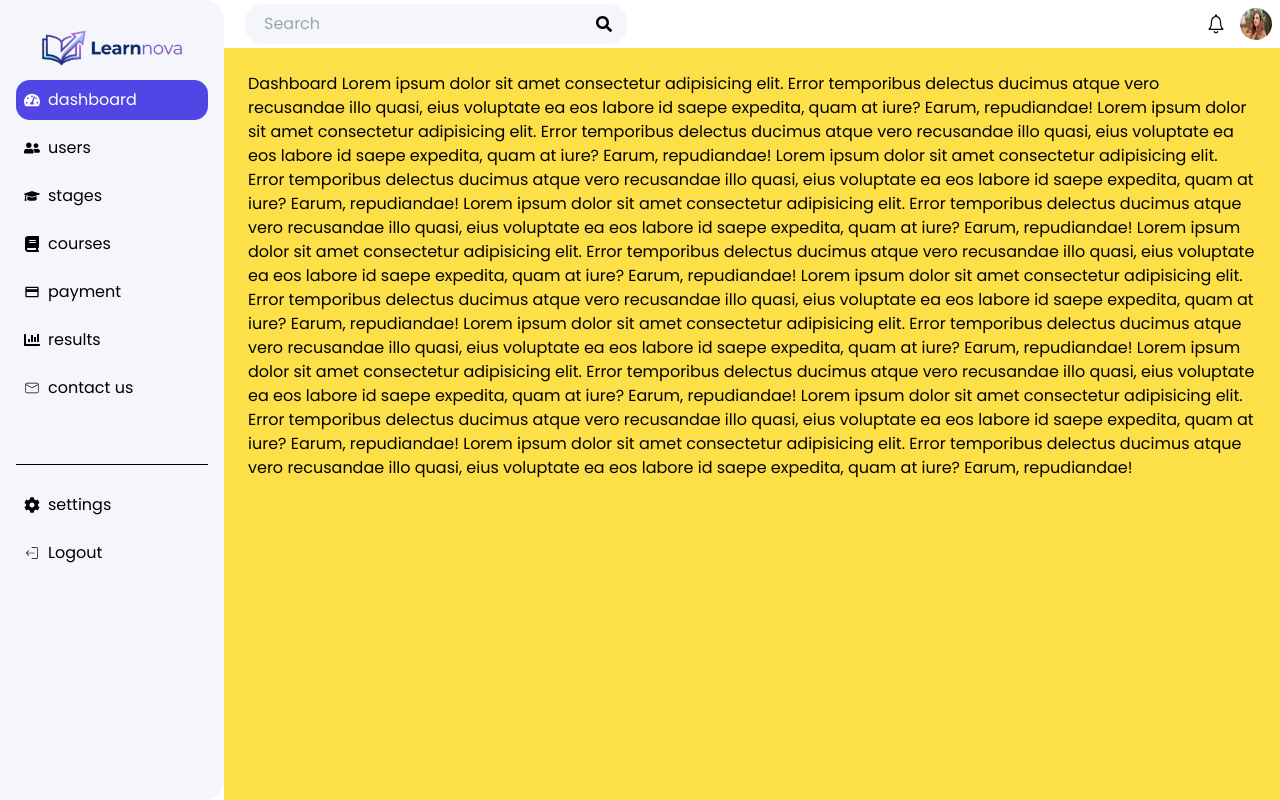
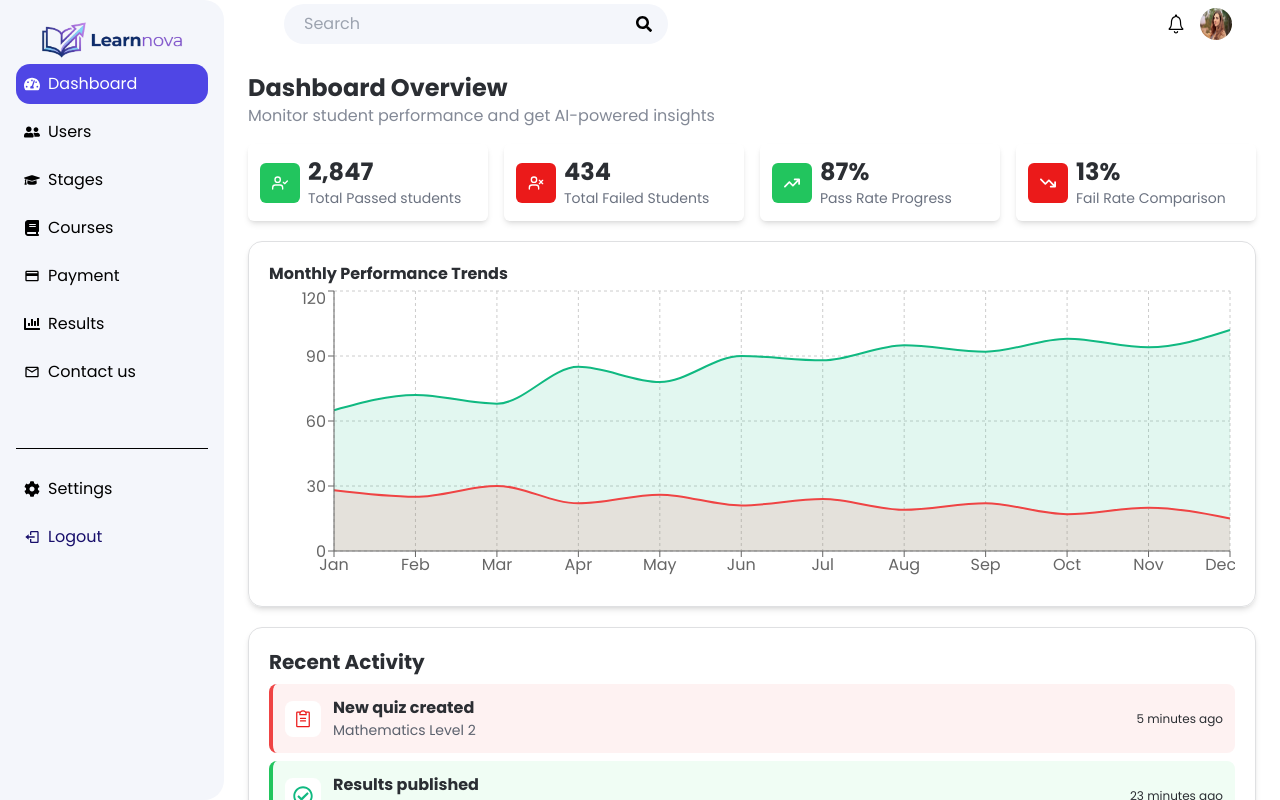
Before and after one commit to Amremam-1/learn-app, a React (Vite) app: page /dashboard/dashboard in a window 1280 px wide. Shown: the top 800 px of the page. Built offline with nearby package versions, Linux system fonts and the light colour scheme.

Commit message:
Cards+Recharts+RecentActivity

```diff
--- a/package.json
+++ b/package.json
@@ -18,7 +18,7 @@
     "react-hot-toast": "^2.6.0",
     "react-icons": "^5.6.0",
     "react-router-dom": "^7.13.1",
-    "recharts": "^3.7.0",
+    "recharts": "^3.8.0",
     "tailwind-merge": "^3.5.0",
     "zod": "^4.3.6",
     "zustand": "^5.0.11"
--- /dev/null
+++ b/src/components/Dashboard/Cards.jsx
@@ -0,0 +1,57 @@
+import { FiUserCheck } from "react-icons/fi";
+import { LuUserX } from "react-icons/lu";
+import { FaArrowTrendDown, FaArrowTrendUp } from 'react-icons/fa6';
+
+
+export default function Cards() {
+
+      // Cards
+      const cards = [
+      {
+        number: "2,847",
+        title: "Total Passed students",
+        icon: <FiUserCheck />,
+        color: "bg-[#22C55E]"
+      },
+      {
+        number: "434",
+        title: "Total Failed Students",
+        icon: <LuUserX />,
+        color: "bg-[#EB1A1A]"
+      },
+      {
+        number: "87%",
+        title: "Pass Rate Progress",
+        icon: <FaArrowTrendUp />,
+        color: "bg-[#22C55E]"
+      },
+      {
+        number: "13%",
+        title: "Fail Rate Comparison",
+        icon: <FaArrowTrendDown />,
+        color: "bg-[#EB1A1A]"
+      }
+    ];
+
+
+   return (
+    <>
+        {/* cards */}
+      <div className="grid grid-cols-1 sm:grid-cols-2 md:grid-cols-3 lg:grid-cols-4 gap-4 mt-4">
+        {cards.map((card, index) => (
+          <div key={index}
+            className="flex items-center p-3 border-1 border-[#6B7280] shadow-md rounded-md gap-2">
+            <div className={`${card.color} text-white p-3 rounded-md`}>
+              {card.icon}
+            </div>
+            <div>
+              <p className="text-[#2B2E33] text-2xl font-bold">{card.number}</p>
+              <p className="text-[#6B7280] text-[14px]">{card.title}</p>
+            </div>
+          </div>
+        ))}
+
+      </div>
+    </>
+  )
+}
--- /dev/null
+++ b/src/components/Dashboard/MonthlyPerformanceChart.jsx
@@ -0,0 +1,70 @@
+import {
+  ResponsiveContainer,
+  AreaChart,
+  Area,
+  XAxis,
+  YAxis,
+  CartesianGrid,
+  Tooltip
+} from "recharts";
+
+export default function MonthlyPerformanceChart() {
+    const data = [
+        { name: "Jan", success: 65, fail: 28 },
+        { name: "Feb", success: 72, fail: 25 },
+        { name: "Mar", success: 68, fail: 30 },
+        { name: "Apr", success: 85, fail: 22 },
+        { name: "May", success: 78, fail: 26 },
+        { name: "Jun", success: 90, fail: 21 },
+        { name: "Jul", success: 88, fail: 24 },
+        { name: "Aug", success: 95, fail: 19 },
+        { name: "Sep", success: 92, fail: 22 },
+        { name: "Oct", success: 98, fail: 17 },
+        { name: "Nov", success: 94, fail: 20 },
+        { name: "Dec", success: 102, fail: 15 }
+    ];
+  return (
+    <>
+     <section>
+        <div className="border-[1px] border-[#DFE0E2] p-5 shadow-md rounded-xl mt-4">
+            <p className="text-[#2B2E33] font-bold">Monthly Performance Trends</p>
+            <div>
+                <div className="w-full h-[300px]">
+
+                    <ResponsiveContainer width="100%" height="100%">
+                        <AreaChart data={data}>
+
+                        <CartesianGrid strokeDasharray="3 3" />
+
+                        <XAxis dataKey="name" />
+
+                        <YAxis />
+
+                        <Tooltip />
+
+                        <Area
+                            type="monotone"
+                            dataKey="success"
+                            stroke="#10B981"
+                            fill="#10B98133"
+                            strokeWidth={2}
+                        />
+
+                        <Area
+                            type="monotone"
+                            dataKey="fail"
+                            stroke="#EF4444"
+                            fill="#EF444433"
+                            strokeWidth={2}
+                        />
+
+                        </AreaChart>
+                    </ResponsiveContainer>
+
+                </div>
+            </div>
+        </div>
+     </section>
+    </>
+  )
+}
--- /dev/null
+++ b/src/components/Dashboard/RecentActivity.jsx
@@ -0,0 +1,85 @@
+
+import { FaRegCheckCircle } from "react-icons/fa";
+import { LuUserPlus } from "react-icons/lu";
+import { PiClipboardText, PiFileText } from "react-icons/pi";
+
+export default function RecentActivity() {
+
+    // Recent Activity
+    const recentActivity = [
+      {
+        title1: "New quiz created",
+        title2: "Mathematics Level 2",
+        icon: <PiClipboardText />,
+        borderColor:"border-[#EF4444]",
+        bgColor:'bg-[#FEF2F2]',
+        color: "text-[#EB1A1A]",
+        date: "5 minutes ago"
+      },
+      {
+        title1: "Results published",
+        title2: "Physics Level 3",
+        icon: <FaRegCheckCircle />,
+        borderColor:"border-[#22C55E]",
+        bgColor:'bg-[#F0FDF4]',
+        color: "text-[#10B981]",
+        date: "23 minutes ago"
+      },
+      {
+        title1: "New student enrolled",
+        title2: "Chemistry Level 1",
+        icon: <LuUserPlus />,
+        borderColor:"border-[#F59E0B]",
+        bgColor:'bg-[#FEFCE8]',
+        color: "text-[#F59E0B]",
+        date: "1 hour ago"
+      },
+      {
+        title1: "Lesson updated",
+        title2: "Biology Level 2",
+        icon: <PiFileText />,
+        borderColor:"border-[#0E2D6B]",
+        bgColor:'bg-[#EFF1F5]',
+        color: "text-[#000]",
+        date: "2 hours ago"
+      },
+
+    ]
+
+
+  return (
+    <>
+       {/* 4 div Recent Activity */}
+        <div className="border-[1px] border-[#DFE0E2] p-5 shadow-md rounded-xl mt-4">
+          <p className="text-[#2B2E33] text-xl font-bold pb-2">Recent Activity</p>
+          {/* 4 div */}
+          <div className="space-y-2">
+            {/* 1 div */}
+            {recentActivity.map((item , index)=>{
+              return(
+                <div key={index} className={`flex justify-between items-center gap-3 p-3 rounded-lg ${item.bgColor} border-s-[4px] ${item.borderColor}`}>
+                  {/* icon */}
+                  <div className="flex items-center gap-3">
+                    <div className={`${item.color} bg-white p-2 text-xl rounded-lg`}>
+                      {item.icon}
+                    </div>
+                  {/* << text */}
+                    <div>
+                      <p className="text-[#2B2E33] font-bold">{item.title1}</p>
+                      <p className="text-[#5B616D] text-[14px]">{item.title2}</p>
+                    </div>
+                  </div>
+                  {/* text >> */}
+                  <div>
+                    <p className="text-[#2B2E33] text-[12px]">{item.date}</p>
+                  </div>
+                </div>
+              )
+            })}
+
+          </div>
+        </div>
+
+    </>
+  )
+}
--- a/src/components/SideBar.jsx
+++ b/src/components/SideBar.jsx
@@ -1,31 +1,30 @@
 import { useState } from "react"
-import { CiLogout, CiMail } from "react-icons/ci";
 import { FaChalkboardTeacher, FaChartBar, FaChartLine, FaCog, FaGraduationCap, FaTachometerAlt, FaUser, FaUserFriends } from "react-icons/fa"
 import { FaBook } from "react-icons/fa6";
 import { LuGraduationCap, LuNotepadText } from "react-icons/lu";
-import { MdPayment } from "react-icons/md";
+import { MdKeyboardDoubleArrowLeft, MdMailOutline, MdPayment } from "react-icons/md";
 import { NavLink } from "react-router-dom"
 import imgDashboard from "../assets/imgDashboard/imgDashboard.png"
-import { IoMdClose } from "react-icons/io";
 import { GiHamburgerMenu } from "react-icons/gi";
+import { BiLogOut } from "react-icons/bi";
 
 const SideBar = ({ role }) => {
 
   const [isOpen, setIsOpen] = useState(false);
 
   const toggle = () => {
-    setIsOpen(true)
+    setIsOpen(!isOpen)
   }
 
     const menuConfig = {
     admin: [
-      { name: "dashboard", url: "dashboard", icon: <FaTachometerAlt /> },
-      { name: "users", url: "users", icon: <FaUserFriends /> },
-      { name: "stages", url: "stages", icon: <FaGraduationCap /> },
-      { name: "courses", url: "courses", icon: <FaBook /> },
-      { name: "payment", url: "payment", icon: <MdPayment /> },
-      { name: "results", url: "results", icon: <FaChartBar /> },
-      { name: "contact us", url: "contact-us", icon: <CiMail /> },
+      { name: "Dashboard", url: "dashboard", icon: <FaTachometerAlt /> },
+      { name: "Users", url: "users", icon: <FaUserFriends /> },
+      { name: "Stages", url: "stages", icon: <FaGraduationCap /> },
+      { name: "Courses", url: "courses", icon: <FaBook /> },
+      { name: "Payment", url: "payment", icon: <MdPayment /> },
+      { name: "Results", url: "results", icon: <FaChartBar /> },
+      { name: "Contact us", url: "contact-us", icon: <MdMailOutline /> },
     ],
     student: [
       { name: "Profile", url: "/profile", icon: <FaUser /> },
@@ -45,20 +44,28 @@ const SideBar = ({ role }) => {
     </button>
     <section className={`fixed top-0 left-0 h-screen w-56 bg-[#F4F6FB] p-4 rounded-r-2xl transition-transform duration-300 z-50
       ${isOpen ? "translate-x-0" : "-translate-x-full"} md:translate-x-0 md:static`}>
-      {/* button to close sidebar */}
-      <button onClick={()=> setIsOpen(false)} className="md:hidden flex items-center font-bold hover:bg-danger transition bg-red-400 w-full rounded-xl p-2">
-        <IoMdClose className="text-2xl me-1"/> Close
-      </button>
       {/* dashboard logo */}
       {role === "admin" ? (
-      <picture className="flex justify-center">
-        <img className="w-full h-16 object-cover" loading="lazy" src={imgDashboard} alt="imgDashboard" />
-      </picture>
+        <div className="flex items-center justify-between ">
+          <picture className="flex justify-center w-full ">
+            <img className="w-full h-12 object-cover" loading="lazy" src={imgDashboard} alt="imgDashboard" />
+          </picture>
+            {/* button to close sidebar */}
+          <button onClick={()=> setIsOpen(false)} className="md:hidden transition duration-300 rounded-full hover:bg-white  p-2">
+            <MdKeyboardDoubleArrowLeft className="text-2xl " />
+          </button>
+        </div>
         ) : (
-          <div className="flex items-center justify-center text-3xl gap-2 ">
+        <div className="flex items-center justify-between ">
+          <div className="flex items-center justify-center text-2xl gap-2 ">
             <LuGraduationCap />
             <h2 className="font-bold">UniExam</h2>
           </div>
+            {/* button to close sidebar */}
+          <button onClick={()=> setIsOpen(false)} className="md:hidden transition duration-300 rounded-full hover:bg-white  p-2">
+            <MdKeyboardDoubleArrowLeft className="text-2xl " />
+          </button>
+        </div>
         )}
 
       <div className="flex flex-col justify-between space-y-14 ">
@@ -66,7 +73,16 @@ const SideBar = ({ role }) => {
         <ul className="space-y-2">
           {menuConfig[role].map((item, index)=>{
             return <li key={index}>
-            <NavLink onClick={()=> setIsOpen(false)} to={item.url} className={({ isActive }) => isActive? "bg-primary text-white p-2 block rounded-xl": "text-gray-700 p-2 block"}>
+            <NavLink onClick={()=> setIsOpen(false)} to={item.url}
+                className={({ isActive }) =>
+                  role === "admin"
+                    ? (isActive
+                        ? "bg-primary text-white p-2 block rounded-xl"
+                        : "text-gray-700 p-2 block")
+                    : (isActive
+                        ? "bg-[#4B505A] text-white p-2 block rounded-xl"
+                        : "text-gray-700 p-2 block")
+                }>
               <div className="flex items-center gap-2">
                 {item.icon}
                 {item.name}
@@ -78,16 +94,30 @@ const SideBar = ({ role }) => {
 
         <ul className="border-t py-5 space-y-2">
           <li>
-            <NavLink to="settings" className={({ isActive }) => isActive? "bg-primary text-white p-2 block rounded-xl": "text-gray-700 p-2 block"}>
+            <NavLink to="settings"
+                className={({ isActive }) =>
+                  role === "admin"
+                    ? (isActive
+                        ? "bg-primary text-white p-2 block rounded-xl"
+                        : "text-gray-700 p-2 block")
+                    : (isActive
+                        ? "bg-[#4B505A] text-white p-2 block rounded-xl"
+                        : "text-gray-700 p-2 block")
+                }>
               <div className="flex items-center gap-2">
-                <FaCog /> settings
+                <FaCog /> Settings
               </div>
             </NavLink>
           </li>
           <li>
-            <button className="text-gray-700 p-2 block hover:bg-primary hover:text-white transition rounded-xl w-full text-left">
+            <button
+            className={
+                role === "admin"
+                  ? "text-[#180F6B] p-2 block hover:bg-primary hover:text-white transition rounded-xl w-full text-left"
+                  : "text-[#4B505A] p-2 block hover:bg-[#4B505A] hover:text-white transition rounded-xl w-full text-left"
+                }>
               <div className="flex items-center gap-2">
-                <CiLogout /> Logout
+                <BiLogOut /> Logout
               </div>
             </button>
           </li>
--- a/src/components/TopBar.jsx
+++ b/src/components/TopBar.jsx
@@ -7,7 +7,7 @@ export default function TopBar() {
   return (
     <>
     <section className=' ps-11 md:ps-5 p-1 pe-2 bg-white '>
-        <div className='flex items-center justify-between'>
+        <div className='flex items-center justify-between p-0 md:px-10'>
 
           {/* Search */}
           <div className="relative sm:w-96 w-48">
--- a/src/layout/DashboardLayout.jsx
+++ b/src/layout/DashboardLayout.jsx
@@ -13,7 +13,7 @@ export default function DashboardLayout() {
           <TopBar />
         </div>
 
-        <main className="p-6 bg-gray-50 flex-1 bg-yellow-300 mt-12">
+        <main className="p-6 bg-gray-50 flex-1 mt-12">
           <Outlet />
         </main>
       </div>
--- a/src/pages/dashboard/Dashboard.jsx
+++ b/src/pages/dashboard/Dashboard.jsx
@@ -1,20 +1,33 @@
 
-import React from 'react'
+import Cards from "../../components/Dashboard/Cards";
+import RecentActivity from "../../components/Dashboard/RecentActivity";
+import MonthlyPerformanceChart from "../../components/Dashboard/MonthlyPerformanceChart.jsx";
 
 export default function Dashboard() {
+
+
+
   return (
-    <div>
-      Dashboard
-      Lorem ipsum dolor sit amet consectetur adipisicing elit. Error temporibus delectus ducimus atque vero recusandae illo quasi, eius voluptate ea eos labore id saepe expedita, quam at iure? Earum, repudiandae!
-      Lorem ipsum dolor sit amet consectetur adipisicing elit. Error temporibus delectus ducimus atque vero recusandae illo quasi, eius voluptate ea eos labore id saepe expedita, quam at iure? Earum, repudiandae!
-      Lorem ipsum dolor sit amet consectetur adipisicing elit. Error temporibus delectus ducimus atque vero recusandae illo quasi, eius voluptate ea eos labore id saepe expedita, quam at iure? Earum, repudiandae!
-      Lorem ipsum dolor sit amet consectetur adipisicing elit. Error temporibus delectus ducimus atque vero recusandae illo quasi, eius voluptate ea eos labore id saepe expedita, quam at iure? Earum, repudiandae!
-      Lorem ipsum dolor sit amet consectetur adipisicing elit. Error temporibus delectus ducimus atque vero recusandae illo quasi, eius voluptate ea eos labore id saepe expedita, quam at iure? Earum, repudiandae!
-      Lorem ipsum dolor sit amet consectetur adipisicing elit. Error temporibus delectus ducimus atque vero recusandae illo quasi, eius voluptate ea eos labore id saepe expedita, quam at iure? Earum, repudiandae!
-      Lorem ipsum dolor sit amet consectetur adipisicing elit. Error temporibus delectus ducimus atque vero recusandae illo quasi, eius voluptate ea eos labore id saepe expedita, quam at iure? Earum, repudiandae!
-      Lorem ipsum dolor sit amet consectetur adipisicing elit. Error temporibus delectus ducimus atque vero recusandae illo quasi, eius voluptate ea eos labore id saepe expedita, quam at iure? Earum, repudiandae!
-      Lorem ipsum dolor sit amet consectetur adipisicing elit. Error temporibus delectus ducimus atque vero recusandae illo quasi, eius voluptate ea eos labore id saepe expedita, quam at iure? Earum, repudiandae!
-      Lorem ipsum dolor sit amet consectetur adipisicing elit. Error temporibus delectus ducimus atque vero recusandae illo quasi, eius voluptate ea eos labore id saepe expedita, quam at iure? Earum, repudiandae!
-    </div>
+    <>
+    <section>
+
+      {/* address */}
+      <div>
+        <h2 className="text-[#2B2E33] text-2xl font-bold">Dashboard Overview</h2>
+        <p className="text-[#838996]">Monitor student performance and get AI-powered insights</p>
+      </div>
+
+      <div className="space-y-5">
+          {/* cards */}
+        <Cards />
+          {/* Recharts */}
+        <MonthlyPerformanceChart />
+          {/* 4 div Recent Activity */}
+        <RecentActivity />
+      </div>
+
+    </section>
+
+    </>
   )
 }
```
Also changed, not shown: 1 other file (tests, documents, lock files or other folders).
